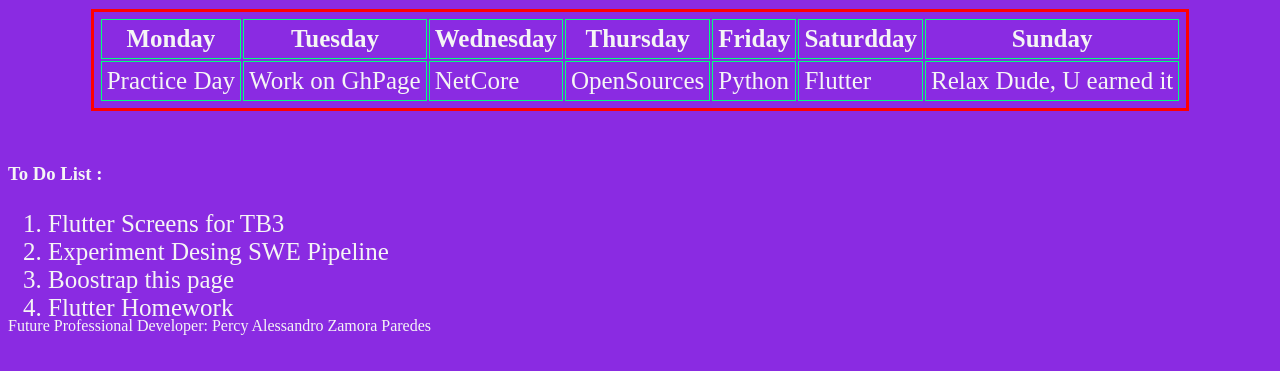
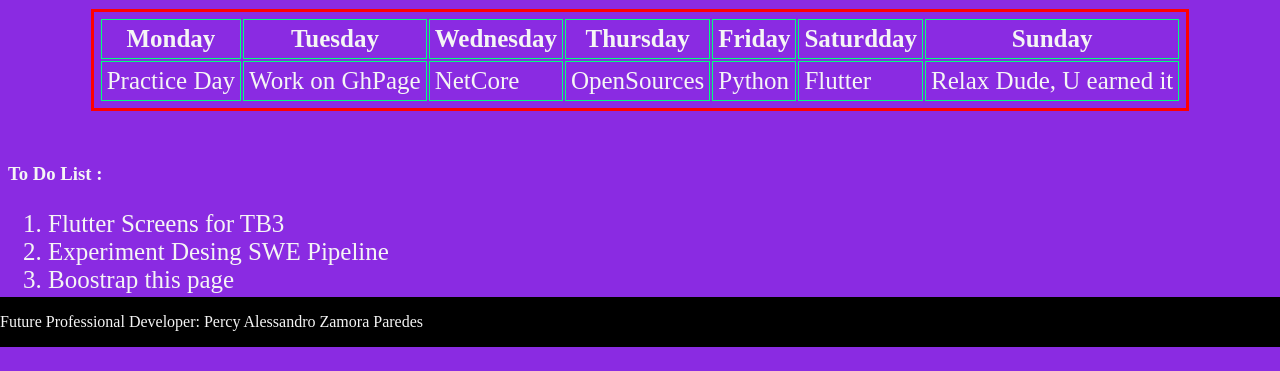
Before and after one commit to Percy-Coding/WebDeveloping, a plain HTML site: page docs/index.html in a window 1280 px wide. Shown: the part 453-824 px from the top of the page. Drawn offline with Linux system fonts and the light colour scheme.

Commit message:
adding verification file

```diff
--- a/docs/css/styles.css
+++ b/docs/css/styles.css
@@ -4,6 +4,10 @@ h1{
     background-color: darkred;
     padding: 10px;
     font-size: 40px;
+}
+
+html{
+    height: 100%;
 }
 
 body{
@@ -40,8 +44,9 @@ th,td{
 }
 
 footer{
-    position: fixed;
+    position: absolute;
+    left: 0;
+    bottom: 0;
     width: 100%;
-    bottom: 0;
-    height: 30px;
+    background-color: black;
 }
--- a/docs/index.html
+++ b/docs/index.html
@@ -70,7 +70,9 @@
   </section>
 
   <section>
-    <footer>Future Professional Developer: Percy Alessandro Zamora Paredes</footer>
+    <footer>
+      <p>Future Professional Developer: Percy Alessandro Zamora Paredes</p>
+    </footer>
   </section>
 
 </body>
```
Also changed, not shown: docs/google7c5ce1b0b7fc1153 (1).html (added, +1 -0 lines).
